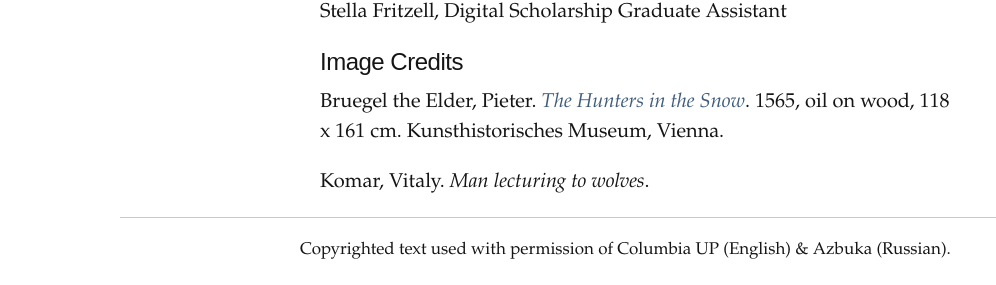
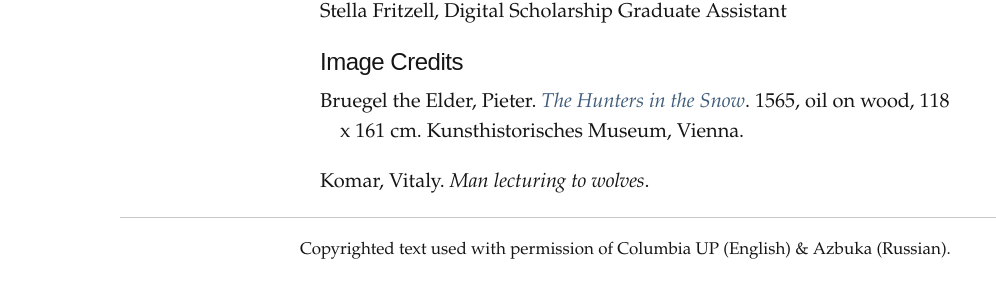
Before and after one commit to encyclopedia-of-the-dog/encyclopedia-of-the-dog.github.io, a Jekyll site: the page built from credits.md, in a window 1280 px wide. Shown: the part 1030-1315 px from the top of the page, without its empty margins (0-996 px from the left). Built offline with Jekyll 4.4.1, drawn with Linux system fonts in a browser that asks for light colours.

Commit message:
format image credits on credits page

```diff
--- a/credits.md
+++ b/credits.md
@@ -35,7 +35,8 @@ Karina Gonzalez, Educational and Scholarly Technology Assistant
 Stella Fritzell, Digital Scholarship Graduate Assistant
 
 ## Image Credits
+<div class="bibliography" markdown="1">
+- Bruegel the Elder, Pieter. [*The Hunters in the Snow*](https://commons.wikimedia.org/wiki/File:Pieter_Bruegel_the_Elder_-_Hunters_in_the_Snow_(Winter)_-_Google_Art_Project.jpg). 1565, oil on wood, 118 x 161 cm. Kunsthistorisches Museum, Vienna.
 
-Bruegel the Elder, Pieter. [*The Hunters in the Snow*](https://commons.wikimedia.org/wiki/File:Pieter_Bruegel_the_Elder_-_Hunters_in_the_Snow_(Winter)_-_Google_Art_Project.jpg). 1565, oil on wood, 118 x 161 cm. Kunsthistorisches Museum, Vienna.
-
-Komar, Vitaly. *Man lecturing to wolves*.
+- Komar, Vitaly. *Man lecturing to wolves*.
+</div>
```
